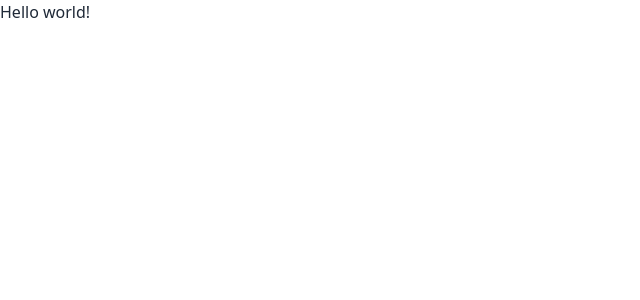
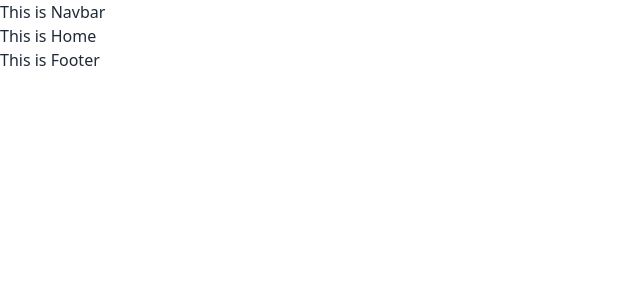
Before and after one commit to abdullahrafi1234/sleep-well, a React (Vite) app: page / in a window 1280 px wide. Shown: the top 300 px of the page, without its empty margins (0-640 px from the left). Built offline with nearby package versions, Linux system fonts and the light colour scheme.

Commit message:
added router

```diff
--- /dev/null
+++ b/src/pages/Footer/Footer.jsx
@@ -0,0 +1,11 @@
+
+
+const Footer = () => {
+    return (
+        <div>
+            <h3>This is Footer</h3>
+        </div>
+    );
+};
+
+export default Footer;
--- /dev/null
+++ b/src/pages/Home/Home.jsx
@@ -0,0 +1,12 @@
+
+
+const Home = () => {
+    return (
+        <div>
+
+            <h3>This is Home</h3>
+        </div>
+    );
+};
+
+export default Home;
--- /dev/null
+++ b/src/pages/Navbar/Navbar.jsx
@@ -0,0 +1,11 @@
+
+
+const Navbar = () => {
+    return (
+        <div>
+            <h3>This is Navbar</h3>
+        </div>
+    );
+};
+
+export default Navbar;
--- /dev/null
+++ b/src/pages/Root/Root.jsx
@@ -0,0 +1,16 @@
+import { Outlet } from "react-router-dom";
+import Navbar from "../Navbar/Navbar";
+import Footer from "../Footer/Footer";
+
+
+const Root = () => {
+    return (
+        <div>
+            <Navbar></Navbar>
+            <Outlet></Outlet>
+            <Footer></Footer>
+        </div>
+    );
+};
+
+export default Root;
```
Also changed, not shown: src/routes/Router.jsx (+9 -1 lines).
